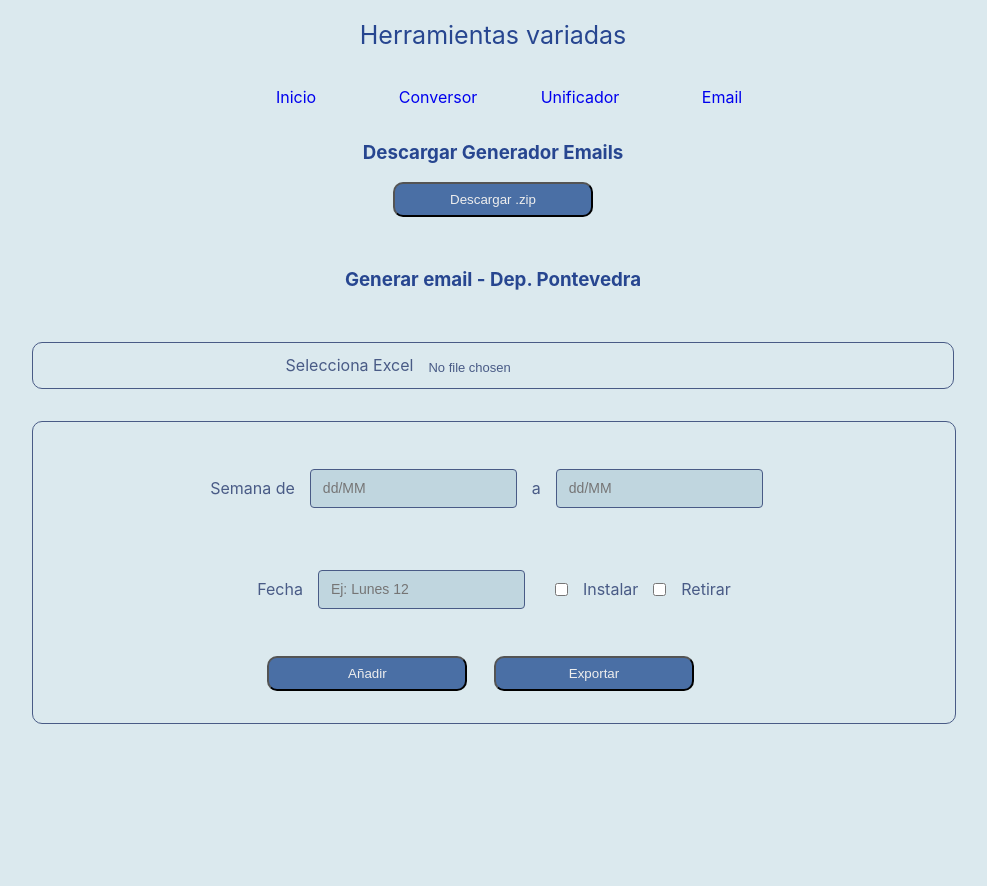
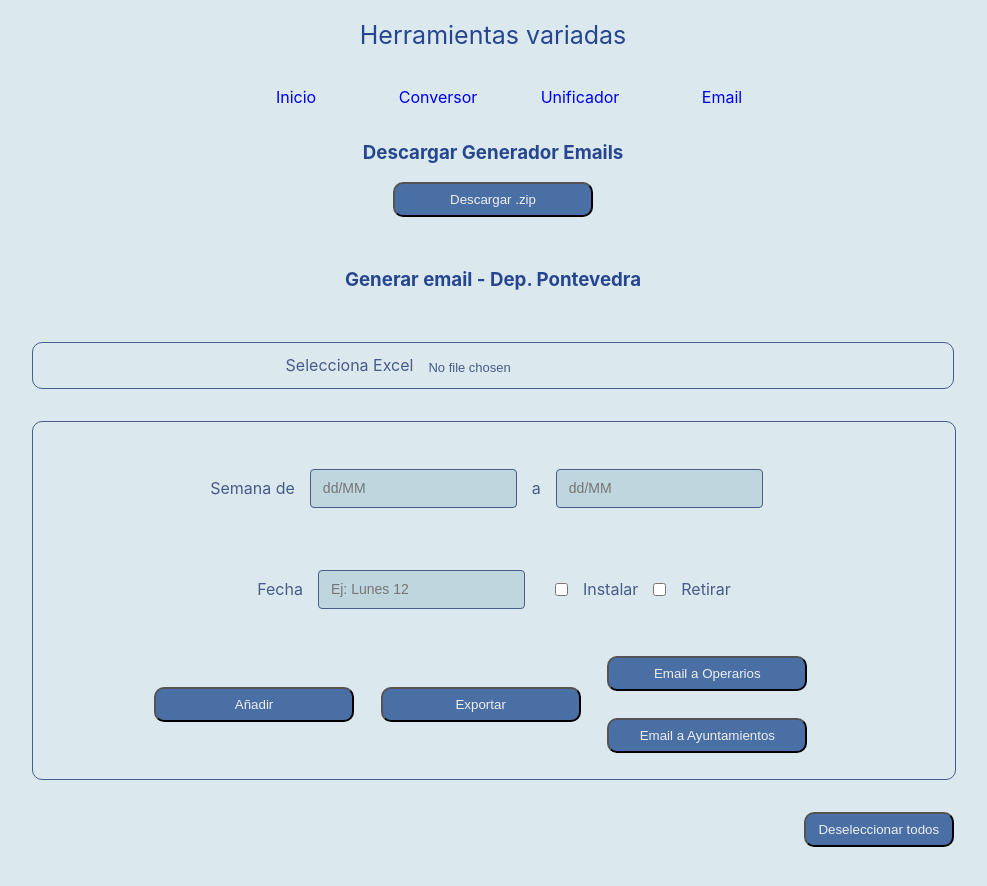
Before and after one commit to antoniovilaAntea/herramientas-varias, a React (Create React App) app: page /email in a window 1280 px wide. Both pictures are taken after a click on the button "Exportar". Shown: the top 886 px of the page, without its empty margins (147-1134 px from the left). Before the commit the page ends 800 px from the top, so only its background shows below. Built offline with nearby package versions, Linux system fonts and the light colour scheme.

Commit message:
add: deseleccionar button

```diff
--- a/src/Components/EmailGenerator.tsx
+++ b/src/Components/EmailGenerator.tsx
@@ -6,15 +6,14 @@ import "./emailGenerator.css";
 
 function EmailGenerator() {
   const [excelData, setExcelData] = useState<any[]>([]);
-  //variables a guardar para pasar al archivo word
+  const [mostrarBotones, setMostrarBotones] = useState(false);
   const [selectedRows, setSelectedRows] = useState<any[]>([]);
   const [instalar, setInstalar] = useState(false);
   const [retirar, setRetirar] = useState(false);
   const [inicioSemana, setInicioSemana] = useState<string>();
   const [finSemana, setFinSemana] = useState<string>();
   const [fecha, setFecha] = useState<string>();
-
-  const [datos, setDatos] = useState([{}]);
+  const [datos, setDatos] = useState<any[]>([]);
 
   const handleFileUpload = (e: React.ChangeEvent<HTMLInputElement>) => {
     const file = e.target.files && e.target.files[0];
@@ -59,12 +58,64 @@ function EmailGenerator() {
     }
   };
 
-  const exportarDatos = () => {
-    // AQUI HAY QUE PONER EL CODIGO PARA EXPORTAR A UN ARCHIVO DE WORD
-    console.log(datos);
-    //El filter de abajo lo que hace es devovler todos los elementos que CONTENGAN en fecha ' Lunes 12'
-    // @ts-ignore
-    console.log(datos.filter((elemento) => elemento.fecha === "Lunes 12"));
+  const handleSendEmail = () => {
+    const emailBody = createEmailBody(datos);
+    openOutlook(emailBody);
+  };
+
+  const createEmailBody = (data: any[]) => {
+    let emailBody = "\n\n";
+
+    const groupedData: { [key: string]: any[][] } = {};
+    data.forEach((item) => {
+      const key = `${item.fecha}-${item.tipo}`;
+      if (!groupedData[key]) {
+        groupedData[key] = [];
+      }
+      groupedData[key] = groupedData[key].concat(item.selectedRows);
+    });
+
+    let lastDate = "";
+    Object.keys(groupedData).forEach((key, index) => {
+      const [fecha, tipo] = key.split("-");
+      if (fecha !== lastDate) {
+        emailBody += `${fecha.toUpperCase()}\n\n`;
+        lastDate = fecha;
+      }
+      emailBody += `Gomas a ${tipo.toString().toUpperCase()}:\n`;
+      groupedData[key].forEach((row: any) => {
+        emailBody += row.join(" - ") + "\n";
+      });
+
+      if (index < Object.keys(groupedData).length - 1) {
+        emailBody += "\n";
+      }
+    });
+
+    return encodeURIComponent(emailBody);
+  };
+  const openOutlook = (emailBody: string) => {
+    const emailSubject = encodeURIComponent(
+      `PROGRAMACIÓN AFOROS DEPO ${new Date().getFullYear()}, SEMANA DEL ${datos
+        .map((e) => e.inicioSemana)
+        .filter((value, index, self) => self.indexOf(value) === index) // Filtrar fechas duplicadas
+        .join(", ")} AL ${datos
+        .map((e) => e.finSemana)
+        .filter((value, index, self) => self.indexOf(value) === index) // Filtrar fechas duplicadas
+        .join(", ")}:`
+    );
+
+    const mailtoLink = `mailto:?subject=${emailSubject}&body=${emailBody}`;
+
+    window.location.href = mailtoLink;
+  };
+
+  const manjearBotones = () => {
+    setMostrarBotones(!mostrarBotones);
+  };
+
+  const unselectAll = () => {
+    setSelectedRows([]);
   };
 
   const anadirDatos = () => {
@@ -74,14 +125,15 @@ function EmailGenerator() {
         JSON.stringify(obj) ===
         JSON.stringify({ inicioSemana, finSemana, fecha, tipo, selectedRows })
     );
-    !hayDuplicadosEnDatos
-      ? setDatos([
-          ...datos,
-          { inicioSemana, finSemana, fecha, tipo, selectedRows },
-        ])
-      : alert("Ya hay un elemento igual");
+    if (!hayDuplicadosEnDatos) {
+      setDatos([
+        ...datos,
+        { inicioSemana, finSemana, fecha, tipo, selectedRows },
+      ]);
+    } else {
+      alert("Ya hay un elemento igual");
+    }
 
-    console.log(datos);
     return hayDuplicadosEnDatos;
   };
 
@@ -98,14 +150,14 @@ function EmailGenerator() {
             placeholder="dd/MM"
             type="text"
             value={inicioSemana}
-            onChange={(e) => setInicioSemana(e.target.value!)}
+            onChange={(e) => setInicioSemana(e.target.value)}
           />
           <label> a </label>
           <input
             placeholder="dd/MM"
             type="text"
             value={finSemana}
-            onChange={(e) => setFinSemana(e.target.value!)}
+            onChange={(e) => setFinSemana(e.target.value)}
           />
         </div>
         <div className="fecha">
@@ -114,7 +166,7 @@ function EmailGenerator() {
             type="text"
             placeholder="Ej: Lunes 12"
             value={fecha}
-            onChange={(e) => setFecha(e.target.value!)}
+            onChange={(e) => setFecha(e.target.value)}
           />
           <div className="checkboxes">
             <input
@@ -152,8 +204,17 @@ function EmailGenerator() {
           >
             Añadir
           </button>
-          <button onClick={exportarDatos}>Exportar</button>
+          <button onClick={manjearBotones}>Exportar</button>
+          {mostrarBotones && (
+            <div className="btnAux">
+              <button onClick={handleSendEmail}>Email a Operarios</button>{" "}
+              <button>Email a Ayuntamientos</button>
+            </div>
+          )}
         </div>
+      </div>
+      <div className="deseleccionar">
+        <button onClick={() => unselectAll()}>Deseleccionar todos</button>
       </div>
       <table>
         <thead>
--- a/src/Components/emailGenerator.css
+++ b/src/Components/emailGenerator.css
@@ -146,6 +146,29 @@ input[type="file"] {
     height: 35px;
     cursor: pointer;
     margin-right: 2em;
+    margin-bottom: 2em;
   }
-  margin-bottom: 2em;
+
+  display: flex;
+  flex-direction: row;
+  align-items: center;
 }
+.btnAux {
+  display: flex;
+  flex-direction: column;
+}
+
+.deseleccionar {
+  display: flex;
+  flex-direction: row;
+  justify-content: flex-end;
+  button {
+    color: #eeeeee;
+    background-color: #4a6fa5ff;
+    border-radius: 10px;
+    width: 150px;
+    height: 35px;
+    cursor: pointer;
+    margin-bottom: 2em;
+  }
+}
```
